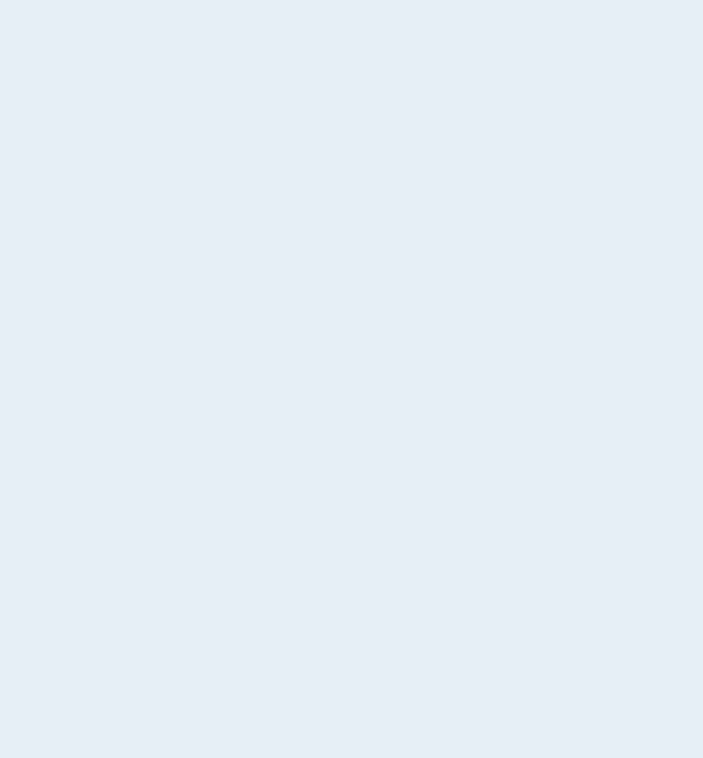
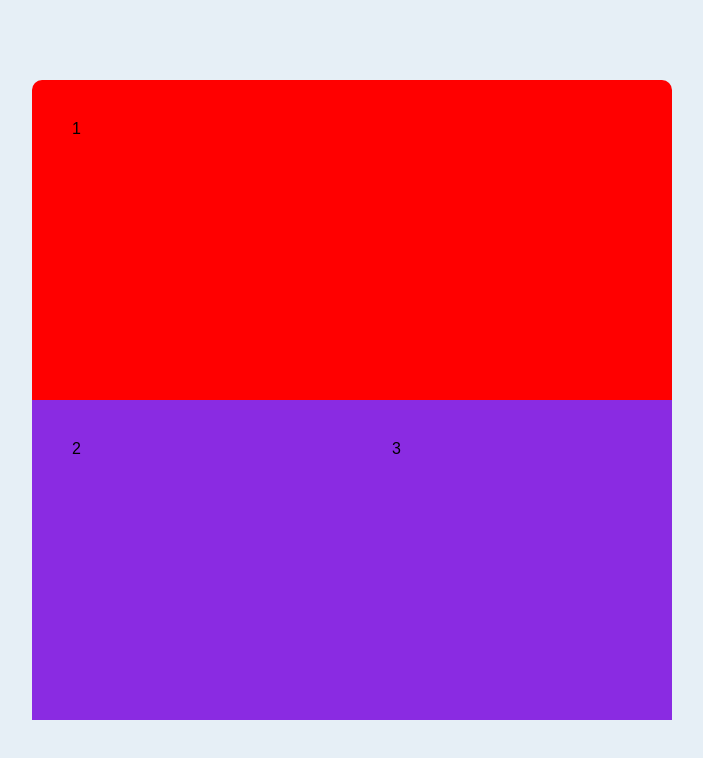
Before and after one commit to Tamburini-Christofer/Ex-Front-single-price-grid-component-master, a plain HTML site: page index.html in a window 1280 px wide. Shown: the whole page, without its empty margins (288-991 px from the left). Drawn offline with Linux system fonts and the light colour scheme.

Commit message:
Creazione macro struttura

```diff
--- a/css/main.css
+++ b/css/main.css
@@ -8,3 +8,41 @@ body{
     background-color: #e6eff6;
     font-family: "Karla", Arial, Helvetica, sans-serif;
 }
+
+.card{
+    display: flex;
+    flex-direction: column;
+
+    background-color: red;
+    border-radius: 10px;
+    width: 50vw;
+    height: 80vh;
+    margin: 10vh auto;
+}
+
+.row{
+    display: flex;
+
+}
+
+.row_up{
+    border-color: aqua;
+    height: 50%;
+    width: 100%;
+}
+
+.row_down{
+    display: flex;
+    flex-direction: row;
+
+    background-color: blueviolet;
+    height: 50%;
+}
+
+.col{
+    padding: 40px;
+}
+
+.row_down .col{
+    width: 50%;
+}
--- a/index.html
+++ b/index.html
@@ -10,7 +10,15 @@
 
 <body>
     <main>
-
+        <div class="card">
+            <div class="row_up">
+                <div class="col"> 1</div>
+            </div>
+            <div class="row_down">
+                <div class="col">2</div>
+                <div class="col">3</div>
+            </div>
+        </div>
     </main>
 </body>
 </html>
```
